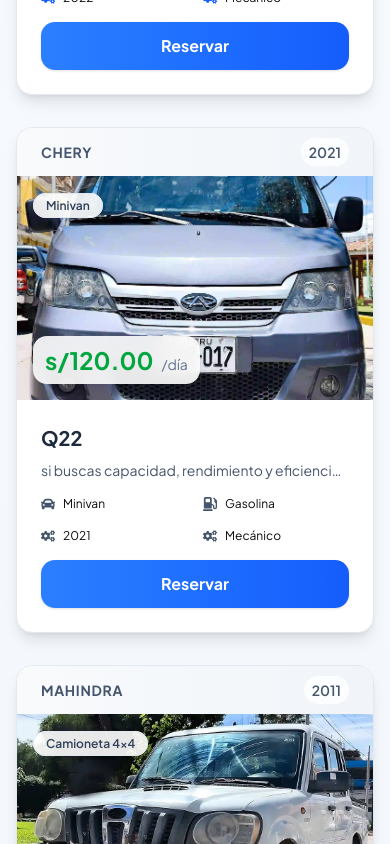
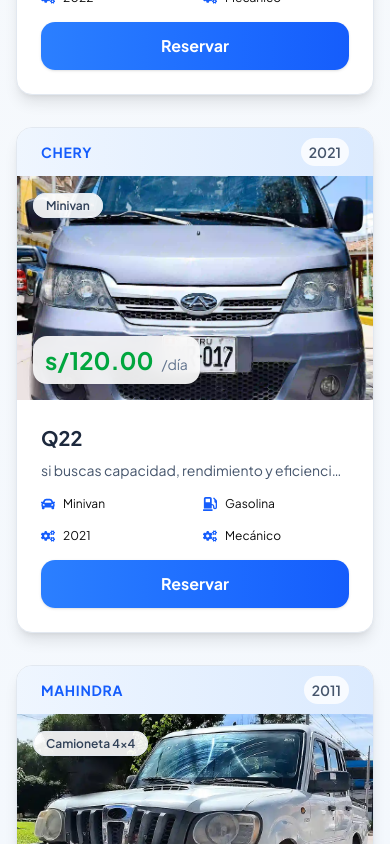
Before and after one commit to henri5482/veloxrent, a Next.js app: page /vehiculos in a window 390 px wide. Shown: the part 1200-2044 px from the top of the page. Built offline with nearby package versions, Linux system fonts and the light colour scheme.

Commit message:
avanzado

```diff
--- a/app/fag.tsx
+++ b/app/fag.tsx
@@ -180,7 +180,7 @@
             variants={sectionHeaderVariants}
           >
             Conoce las experiencias reales de quienes confiaron en{" "}
-            <strong>VeloxRent</strong> para sus viajes, vacaciones y necesidades
+            <strong>Veloxrent</strong> para sus viajes, vacaciones y necesidades
             de transporte.
           </motion.p>
         </div>
--- a/app/footer.tsx
+++ b/app/footer.tsx
@@ -18,7 +18,7 @@
   const withCc = digits.startsWith("51") ? digits : `51${digits}`;
   const text = encodeURIComponent(
     msg ??
-      "Hola, me gustaría hacer una consulta. ¿Podrían brindarme más información?"
+    "Hola, me gustaría hacer una consulta. ¿Podrían brindarme más información?"
   );
   return `https://wa.me/${withCc}?text=${text}`;
 };
@@ -44,16 +44,18 @@
 
   // Secciones del sitio + extras pedidos
   const productLinks = [
-    { name: "Nosotros", href: "/nosotros" },
     {
-      name: "mapa",
+      name: "Mapa",
       href:
         "/https://www.google.com/maps/place/VELOXRENT/@-13.1541862,-74.2196872,3a,75y,355.3h,91.24t/data=!3m7!1e1!3m5!1sT7sBAZXx_oJBLdSqIXFekQ!2e0!6shttps:%2F%2Fstreetviewpixels-pa.googleapis.com%2Fv1%2Fthumbnail%3Fcb_client%3Dmaps_sv.tactile%26w%3D900%26h%3D600%26pitch%3D-1.2367595648810124%26panoid%3DT7sBAZXx_oJBLdSqIXFekQ%26yaw%3D355.29997133111976!7i16384!8i8192!4m14!1m7!3m6!1s0x91127d78fc83a585:0xe003010eb14ed5d5!2sVELOXRENT!8m2!3d-13.154115!4d-74.2196947!16s%2Fg%2F11xsfvhzk6!3m5!1s0x91127d78fc83a585:0xe003010eb14ed5d5!8m2!3d-13.154115!4d-74.2196947!16s%2Fg%2F11xsfvhzk6?entry=ttu&g_ep=EgoyMDI1MTAxNC4wIKXMDSoASAFQAw%3D%3D",
     },
-    { name: "Carros", href: "/vehiculos" },
+    { name: "Vehiculos", href: "/vehiculos" },
+    {
+      name: "Trabaja con nosotros",
+      href: "https://api.whatsapp.com/send/?phone=51901643094&text=Hola%2C+me+gustar%C3%ADa+postular+a+Veloxrent.+Adjunto+mis+datos+y+CV.&type=phone_number&app_absent=0",
+      target: "_blank"
+    },
 
-    // ➕ Agregados:
-    { name: "Trabaja con nosotros", href: "/trabaja" },
     {
       name: "Venta de vehículos",
       href: waLink("925285403", "Hola, estoy interesado en la venta de vehículos de Veloxrent. ¿Me pueden brindar información?"),
@@ -223,8 +225,8 @@
           {/* About + Social (desktop) */}
           <div className="hidden md:flex flex-col items-start py-2">
             <p className="text-white mb-4 sm:mb-6 text-sm leading-relaxed">
-              Pioneros alquilando vehiculos sin conductor en Ayacucho
-            </p>
+              Pioneros alquilando vehículos sin conductor en Ayacucho
+              ¡Más libertad en 4 ruedas!            </p>
             <div className="flex gap-3 mt-auto">
               {socialLinks.map((social) => (
                 <Link
--- a/app/hero.tsx
+++ b/app/hero.tsx
@@ -164,7 +164,7 @@
           <div className="grid grid-cols-1 sm:grid-cols-4 gap-3 items-end">
             {/* Título + Icono apuntando al buscador */}
             <div className="text-white  font-black text-md mb-3">
-              <div className="flex items-center text-center gap-12">
+              <div className="flex items-center text-center gap-12 text-lg">
                 <span className="">ELIGE TU  <br /> VEHICULO AQUÍ</span>
                 <motion.span
                   className=" rotate-270 "
@@ -201,8 +201,8 @@
                 className="p-2 lg:p-3 rounded-md border border-white/40 text-black bg-white"
               >
                 <option value="">Seleccionar</option>
-                <option value="basico">Básico</option>
-                <option value="plus">Plus (Normal)</option>
+                <option value="basico">Plan normal</option>
+                <option value="plus">Plus</option>
                 <option value="libre">Libre</option>
               </select>
             </div>
--- a/app/navbar.tsx
+++ b/app/navbar.tsx
@@ -310,7 +310,7 @@
                 alt="Logo de Casagrande Geotecnia"
                 width={100}
                 height={48}
-                className="h-11 w-auto md:h-13 max-md:px-2"
+                className="h-11 w-auto md:h-15 max-md:px-2"
               />
             </motion.div>
           </Link>
--- a/app/nosotros/nosotros.tsx
+++ b/app/nosotros/nosotros.tsx
@@ -32,8 +32,7 @@
                             Misión
                         </h1>
                         <p className="text-gray-700 text-lg leading-relaxed text-justify">
-                            The standard chunk of Lorem Ipsum used since the 1500s is reproduced below for those interested. Sections 1.10.32 and 1.10.33 from **de Finibus Bonorum et Malorum** by Cicero are also reproduced in their exact original form, accompanied by English versions from the 1914 translation by H. Rackham.
-                        </p>
+                            En VELOXRENT, nuestra misión es ofrecer un servicio de alquiler de vehículos confiable, seguro y accesible, priorizando la satisfacción y comodidad de cada cliente. Nos comprometemos a brindar una experiencia ágil y transparente, garantizando unidades en óptimas condiciones y atención personalizada en cada etapa del servicio. Trabajamos día a día con responsabilidad, innovación y cercanía, buscando consolidarnos como la mejor opción en movilidad dentro de la región.                        </p>
                     </div>
 
                     {/* Sección 2: ¿Por qué elegirnos? (Fondo Oscuro/Colorido) */}
@@ -44,13 +43,8 @@
 
                         <div className="space-y-6">
                             <p className="text-lg leading-relaxed text-justify">
-                                <span className="font-bold text-yellow-300">Experiencia:</span> The standard chunk of Lorem Ipsum used since the 1500s is reproduced below for those interested. Sections 1.10.32 and 1.10.33 from de Finibus Bonorum et Malorum by Cicero are also reproduced in their exact original form, accompanied by English versions from the 1914 translation by H. Rackham.
-                            </p>
-                            <p className="text-lg leading-relaxed text-justify">
-                                <span className="font-bold text-yellow-300">Soporte 24/7:</span> The standard chunk of Lorem Ipsum used since the 1500s is reproduced below for those interested. Sections 1.10.32 and 1.10.33 from de Finibus Bonorum et Malorum by Cicero are also reproduced in their exact original form, accompanied by English versions from the 1914 translation by H. Rackham.
-                            </p>
-                            <p className="text-lg leading-relaxed text-justify">
-                                <span className="font-bold text-yellow-300">Calidad Garantizada:</span> The standard chunk of Lorem Ipsum used since the 1500s is reproduced below for those interested. Sections 1.10.32 and 1.10.33 from de Finibus Bonorum et Malorum by Cicero are also reproduced in their exact original form, accompanied by English versions from the 1914 translation by H. Rackham.
+
+                            Ser reconocidos en los próximos años como la empresa líder en alquiler de vehículos en Ayacucho, destacando por la calidad del servicio, la confianza de nuestros clientes y el crecimiento sostenible de nuestra marca. Aspiramos a expandirnos a nuevas ciudades del país, fortaleciendo nuestra presencia y contribuyendo al desarrollo regional a través de soluciones de transporte modernas, seguras y orientadas al cliente.
                             </p>
                         </div>
                     </div>
--- a/app/proceso.tsx
+++ b/app/proceso.tsx
@@ -185,13 +185,14 @@
                 </div>
 
                 {/* Bloque central: Atención personalizada y asistencia en ruta */}
-                <div className="bg-[#1732b9] rounded-lg px-4 py-4 shadow-inner mb-6">
-                  <p className=" text-white md:text-4xl text-center font-black italic animate-glow ">
+                <div className="bg-[#1732b9] rounded-lg px-4 py-4 shadow-inner mb-6 border-white border-2 text-center mx-auto w-fit">
+                  <p className="text-white md:text-4xl font-black italic animate-glow leading-tight">
                     ATENCIÓN PERSONALIZADA
-                    <br />
+                    <br className="hidden sm:block" />
                     Y ASISTENCIA EN RUTA
                   </p>
                 </div>
+
 
                 {/* Lista de vehículos y precios en dos columnas */}
                 <div className="mb-2">
--- a/app/trabajo.tsx
+++ b/app/trabajo.tsx
@@ -8,7 +8,7 @@
 
 const Trabajo = () => {
     // Cambia este número si corresponde
-    const whatsapp = "51989900609";
+    const whatsapp = "51901643094";
     const mensaje = encodeURIComponent(
         "Hola, me gustaría postular a Veloxrent. Adjunto mis datos y CV."
     );
--- a/app/vehiculos/carros.tsx
+++ b/app/vehiculos/carros.tsx
@@ -18,26 +18,26 @@
 const Carros = () => {
   const getBrandColor = (marca: string) => {
     const colors: { [key: string]: string } = {
-      Toyota: "text-red-600",
-      Nissan: "text-slate-600",
+      Toyota: "text-blue-600",
+      Nissan: "text-blue-600",
       Hyundai: "text-blue-600",
-      Kia: "text-green-600",
-      Honda: "text-slate-700",
-      Mazda: "text-red-500",
-      default: "text-slate-600",
+      Kia: "text-blue-600",
+      Honda: "text-blue-600",
+      Mazda: "text-blue-600",
+      default: "text-blue-600",
     };
     return colors[marca] || colors.default;
   };
 
   const getBrandGradient = (marca: string) => {
     const gradients: { [key: string]: string } = {
-      Toyota: "from-red-50 to-red-100",
-      Nissan: "from-slate-50 to-slate-100",
+      Toyota: "from-blue-50 to-blue-100",
+      Nissan: "from-blue-50 to-blue-100",
       Hyundai: "from-blue-50 to-blue-100",
-      Kia: "from-green-50 to-green-100",
-      Honda: "from-slate-50 to-slate-100",
-      Mazda: "from-red-50 to-red-100",
-      default: "from-slate-50 to-slate-100",
+      Kia: "from-blue-50 to-blue-100",
+      Honda: "from-blue-50 to-blue-100",
+      Mazda: "from-blue-50 to-blue-100",
+      default: "from-blue-50 to-blue-100",
     };
     return gradients[marca] || gradients.default;
   };
```
